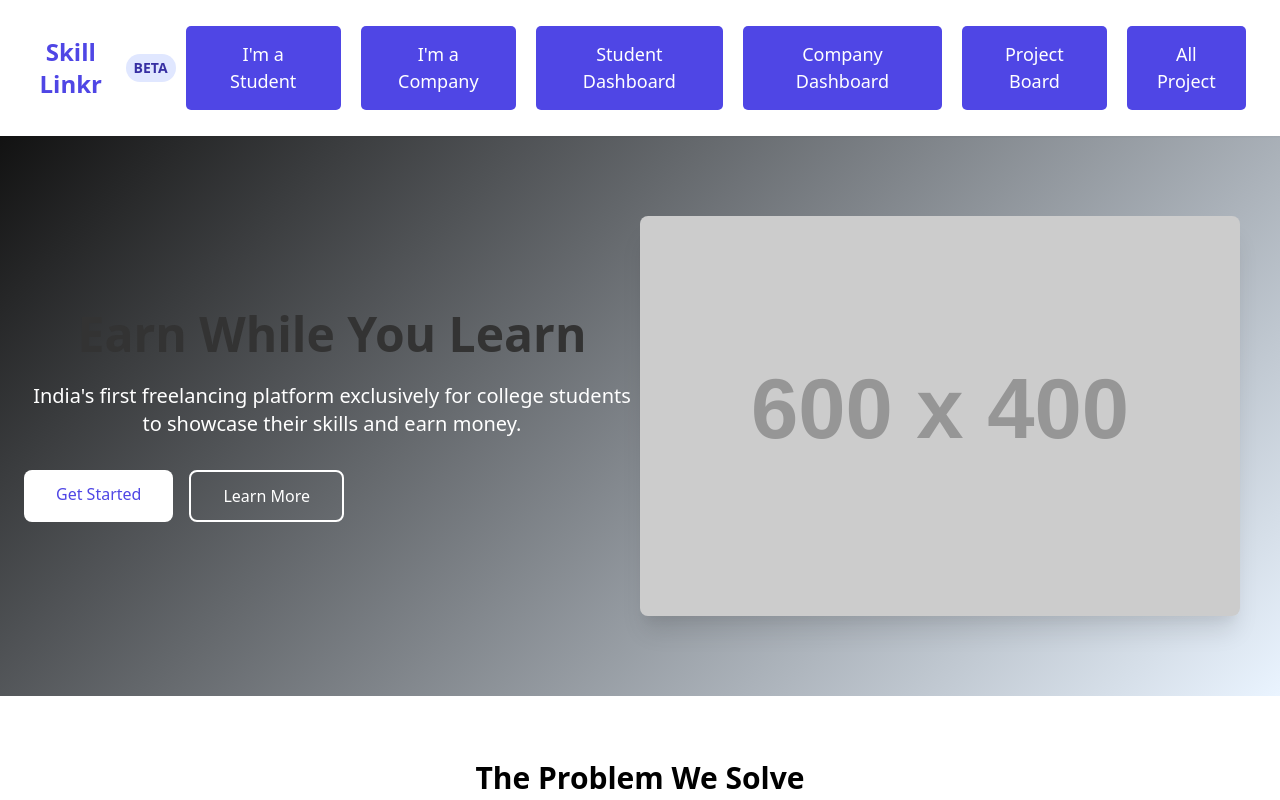
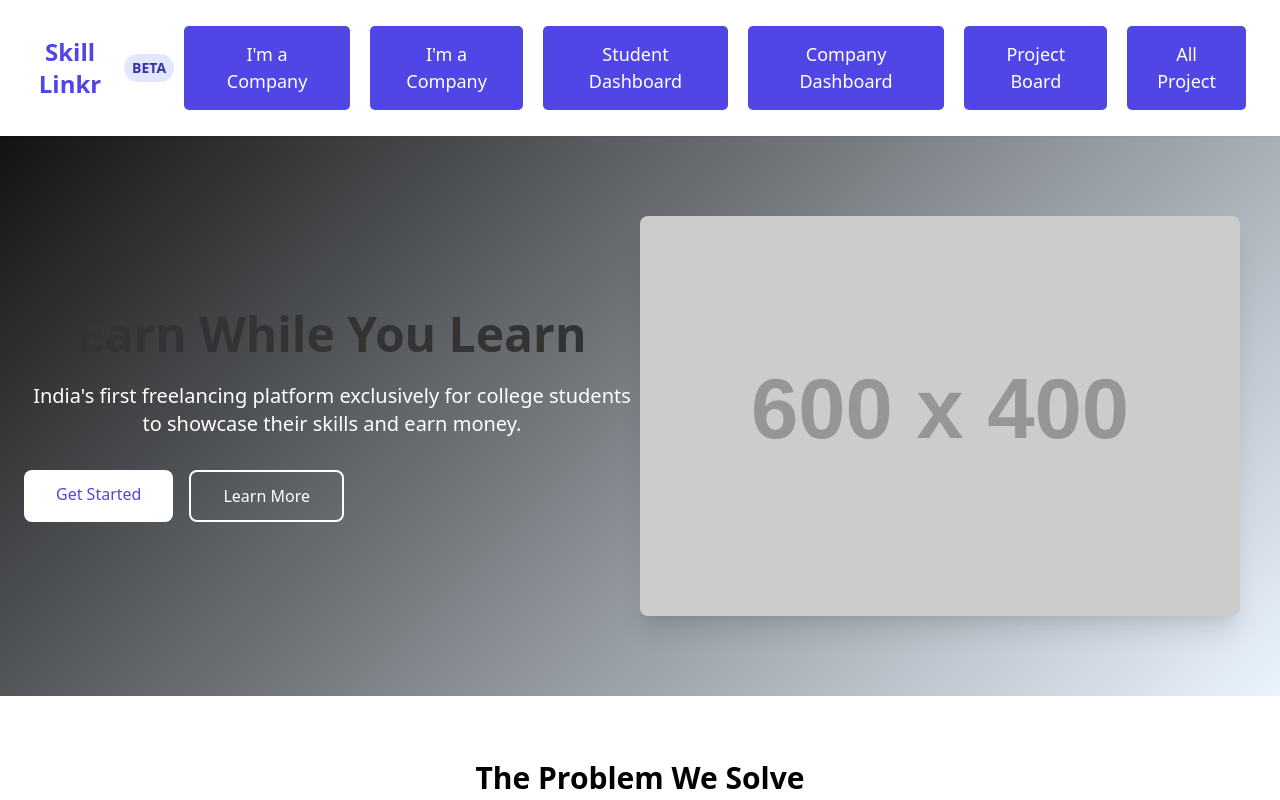
Before and after one commit to adarshshukla1-dev/Skill-Linkr, a plain HTML site: page index.html in a window 1280 px wide. Shown: the top 800 px of the page. Drawn offline with nearby package versions, Linux system fonts and the light colour scheme; placeholder pictures from the web are drawn by us.

Commit message:
Update index.html

```diff
--- a/index.html
+++ b/index.html
@@ -98,7 +98,7 @@
                 </html>
 
 
-  <a href= "student-login.html"><button class="btn">I'm a Student</button></a>
+<a href="student-login.html"><button class="btn">I'm a Company</button></a>
   <a href="company-login.html"><button class="btn">I'm a Company</button></a>
   <br>
   <a href="student-dashboard.html"><button class="btn">Student Dashboard</button></a>
```
